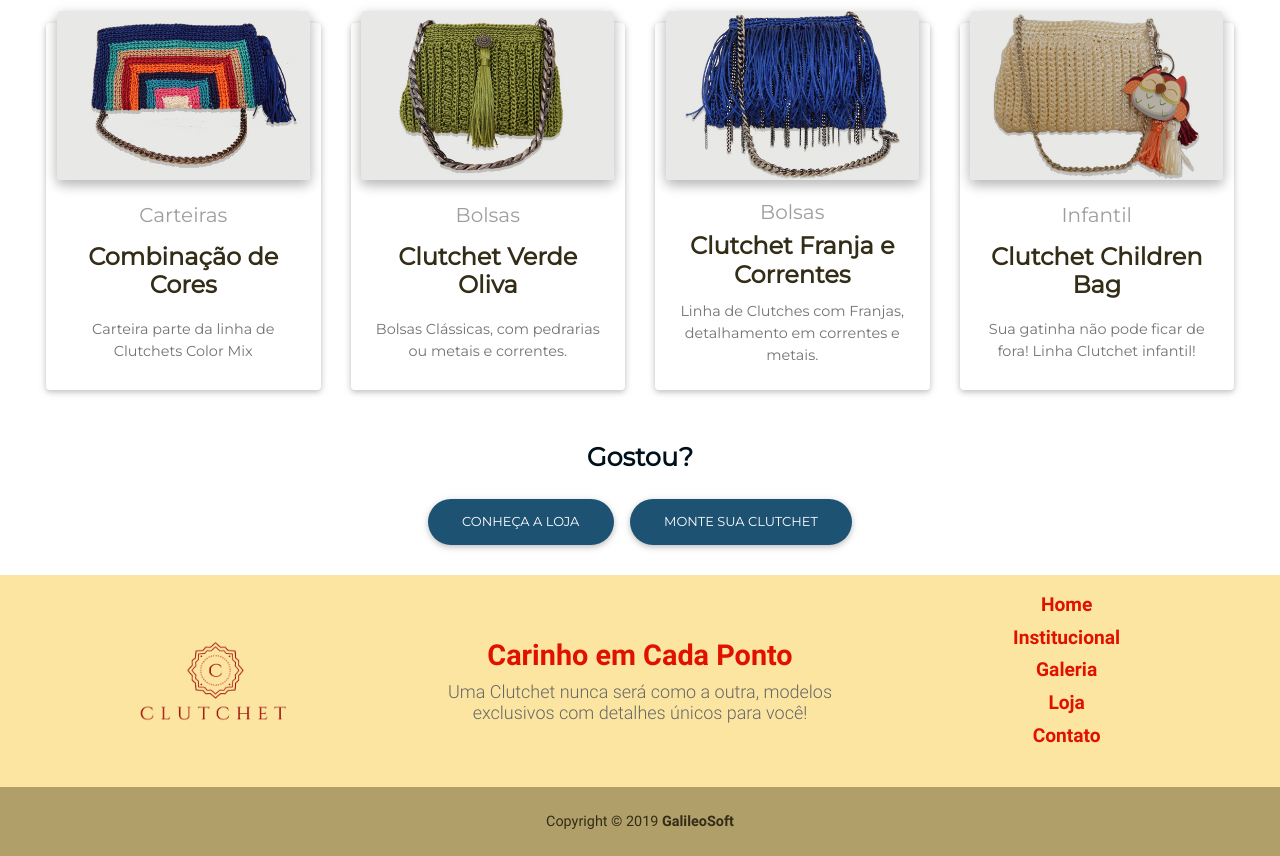
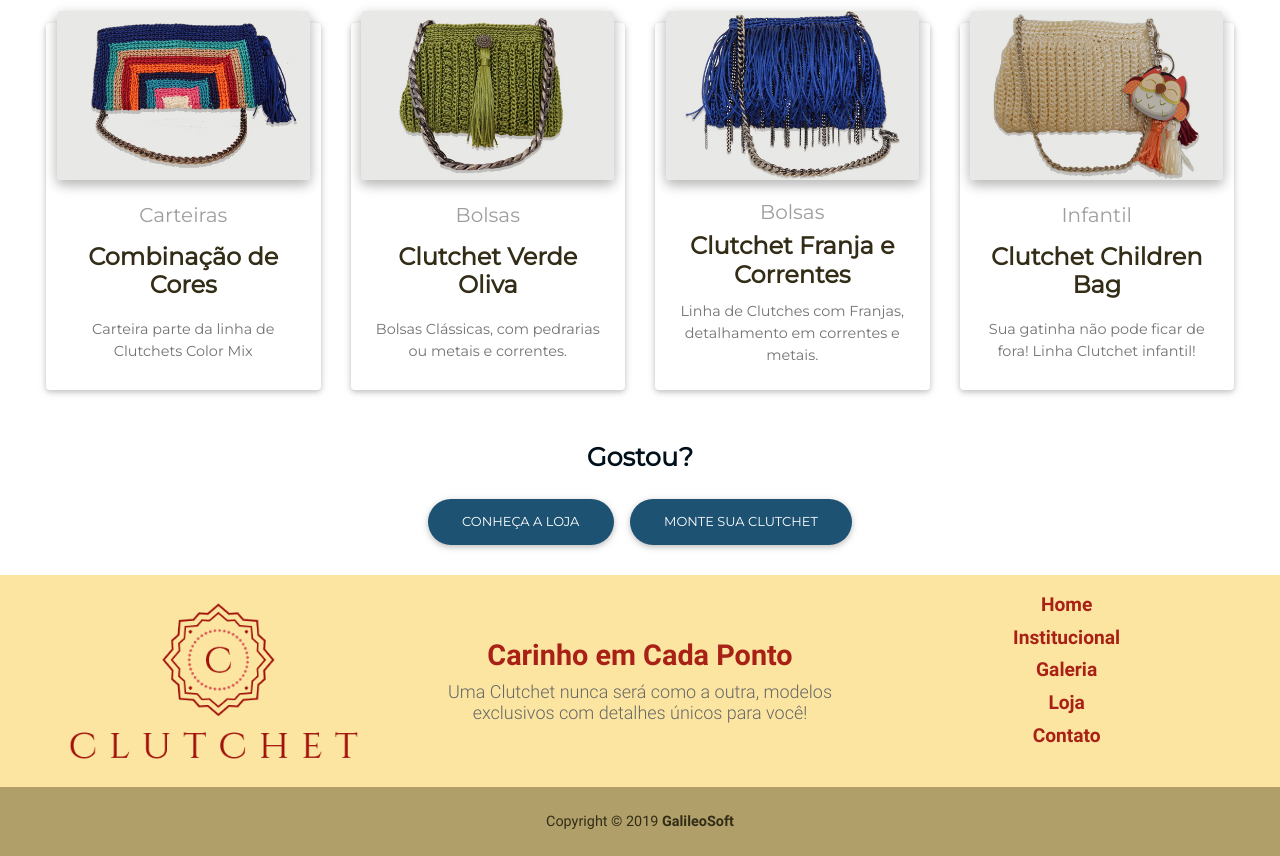
Before and after one commit to gspalmeida/site-clutchet, a plain HTML site: page index.html in a window 1280 px wide. Shown: the part 1235-2091 px from the top of the page. Drawn offline with Linux system fonts and the light colour scheme.

Commit message:
-Ajuste no footer, aumentando o logo e ajustando a cor da fonte

```diff
--- a/css/style.css
+++ b/css/style.css
@@ -40,6 +40,9 @@
 }
 .texto-marrom-escuro-hover{
   color: #733A3A!important;
+}
+.texto-marrom-footer{
+  color: #a92116!important;
 }
 .texto-vermelho-footer{
   color: #e11100!important;
--- a/footer.html
+++ b/footer.html
@@ -1,26 +1,26 @@
 <footer class="page-footer font-small text-center mdb-color color-rosa-footer" id="contato">
-  <div class="container py-3">
+  <div class="container-fluid py-3">
     <div class="row align-items-center">
       <div class="col-sm-4 col-12">
-        <img src="assets/logo-footer.png" width="150px" class="my-auto" alt="Logo Clutchet">
+        <img src="assets/logo-footer.png" class="my-auto img-fluid w-75" alt="Logo Clutchet">
       </div>
       <div class="col-sm-4 col-12">
-        <h2 class="font-weight-bold pt-2 text-center h2-responsive texto-vermelho-footer">Carinho em Cada Ponto</h2>
+        <h2 class="font-weight-bold pt-2 text-center h2-responsive texto-marrom-footer">Carinho em Cada Ponto</h2>
         <h2 class="text-center font-weight-bolder h5-responsive texto-cinza-claro">
           Uma Clutchet nunca será como a outra, modelos exclusivos com detalhes únicos para você!
         </h2>
       </div>
       <div class="col-sm-4 col-12">
         <ul class="list-unstyled text-center">
-          <li class="pb-1"><a class="font-weight-bold text-center h3-responsive pb-1 size-12rem texto-vermelho-footer" href="index.html">Home</a></li>
+          <li class="pb-1"><a class="font-weight-bold text-center h3-responsive pb-1 size-12rem texto-marrom-footer" href="index.html">Home</a></li>
           <hr class="hr-custom-footer d-md-none">
-          <li class="pb-1"><a class="font-weight-bold text-center h3-responsive pb-1 size-12rem texto-vermelho-footer" href="nossa-historia.html">Institucional</a></li>
+          <li class="pb-1"><a class="font-weight-bold text-center h3-responsive pb-1 size-12rem texto-marrom-footer" href="nossa-historia.html">Institucional</a></li>
           <hr class="hr-custom-footer d-md-none">
-          <li class="pb-1"><a class="font-weight-bold text-center h3-responsive pb-1 size-12rem texto-vermelho-footer" href="galeria.html">Galeria</a></li>
+          <li class="pb-1"><a class="font-weight-bold text-center h3-responsive pb-1 size-12rem texto-marrom-footer" href="galeria.html">Galeria</a></li>
           <hr class="hr-custom-footer d-md-none">
-          <li class="pb-1"><a class="font-weight-bold text-center h3-responsive pb-1 size-12rem texto-vermelho-footer" href="https://clutchet-bolsas.lojaintegrada.com.br/">Loja</a></li>
+          <li class="pb-1"><a class="font-weight-bold text-center h3-responsive pb-1 size-12rem texto-marrom-footer" href="https://clutchet-bolsas.lojaintegrada.com.br/">Loja</a></li>
           <hr class="hr-custom-footer d-md-none">
-          <li class="pb-1"><a class="font-weight-bold text-center h3-responsive pb-1 size-12rem texto-vermelho-footer" data-toggle="modal" data-target="#modalEntreEmContato">Contato</a></li>
+          <li class="pb-1"><a class="font-weight-bold text-center h3-responsive pb-1 size-12rem texto-marrom-footer" data-toggle="modal" data-target="#modalEntreEmContato">Contato</a></li>
         </ul>
       </div>
     </div>
```
